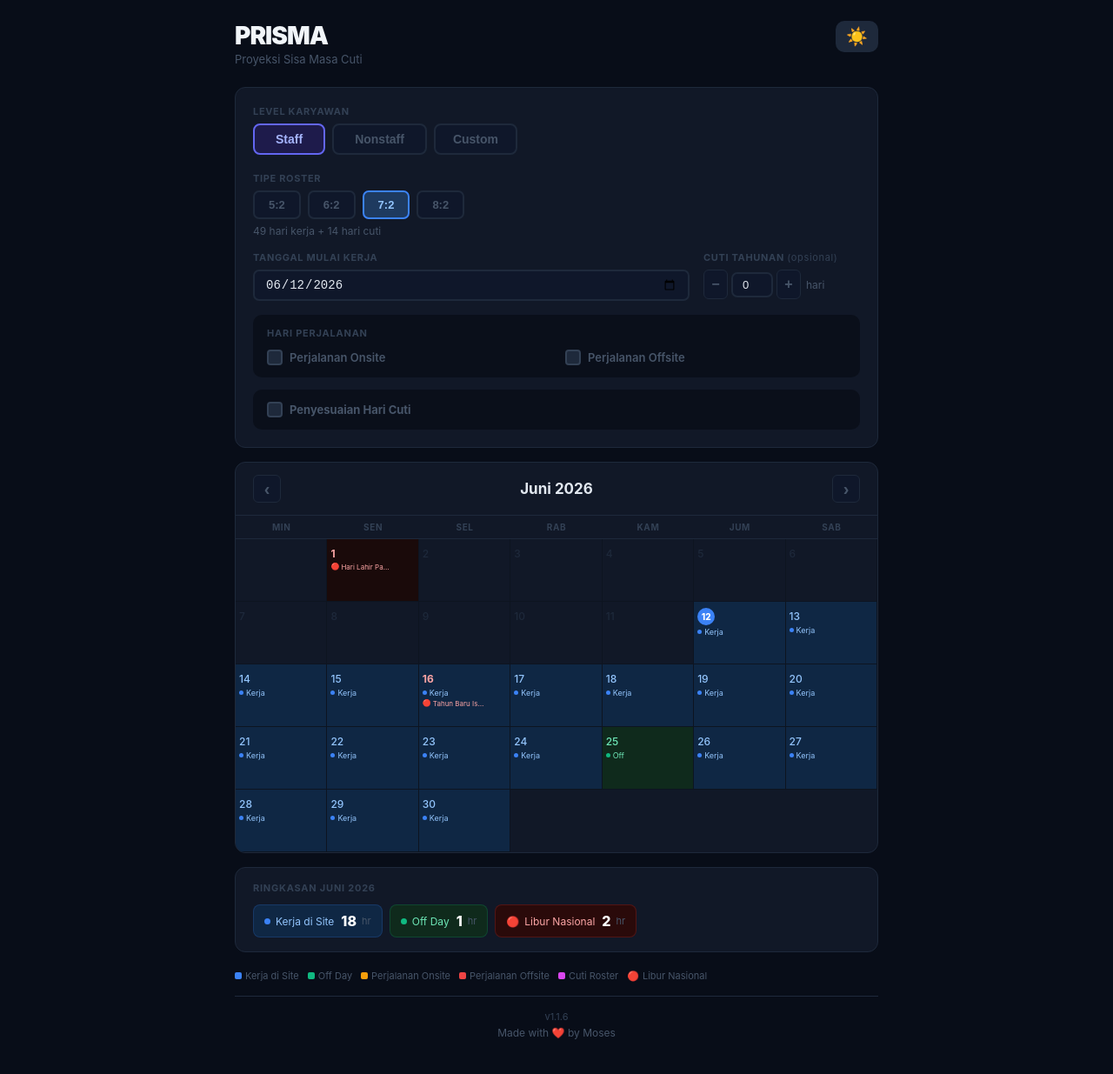
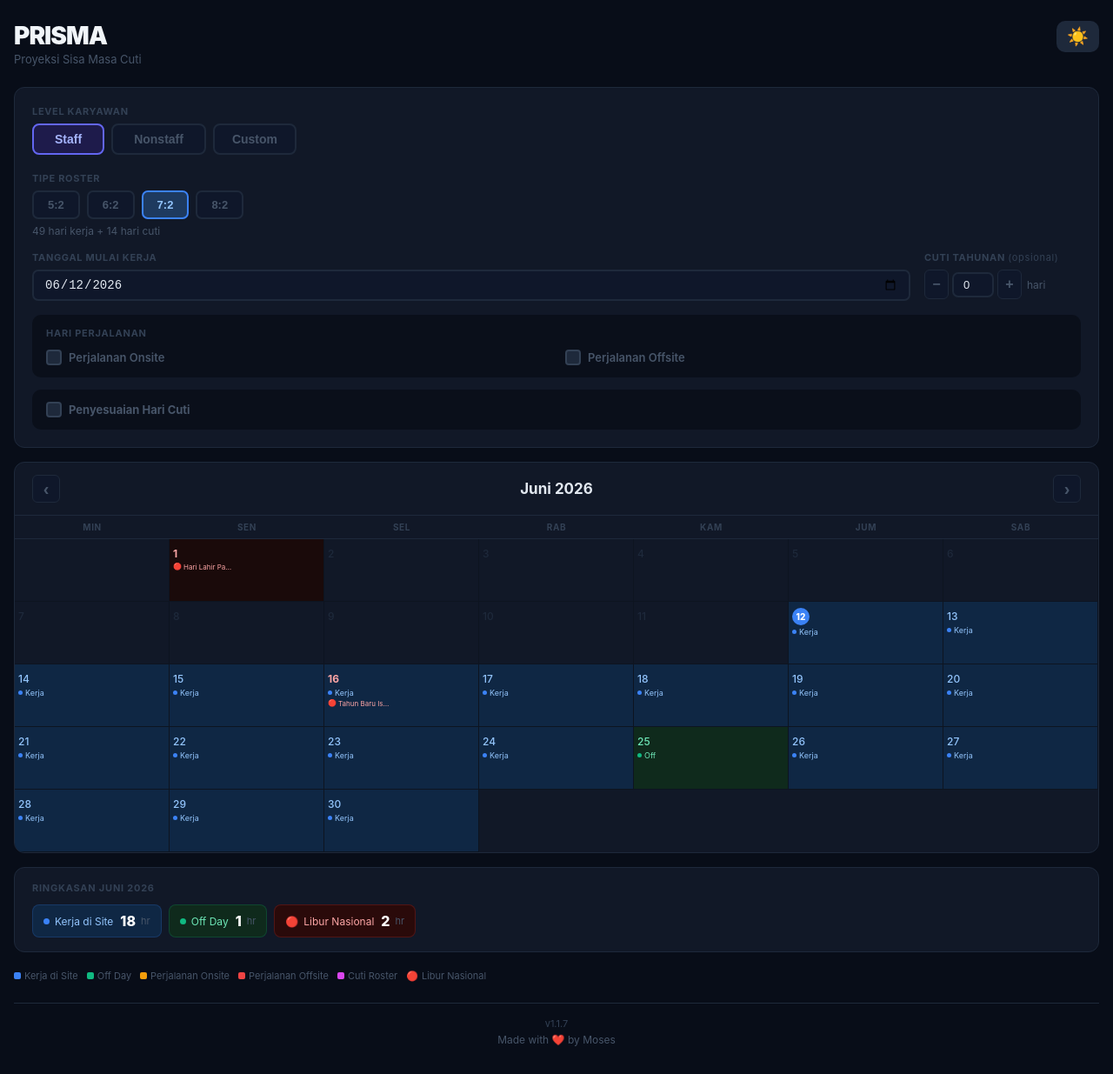
Before and after one commit to MosesOktavianus/roster-tambang, a React (Create React App) app: page / in a window 1280 px wide. Shown: the whole page at 87% size. Built offline with nearby package versions, Linux system fonts and the light colour scheme.

Commit message:
update V1.1.7 PRISMA

```diff
--- a/src/App.js
+++ b/src/App.js
@@ -1,6 +1,6 @@
 import { useState, useMemo } from "react";
 
-const APP_VERSION = "1.1.6";
+const APP_VERSION = "1.1.7";
 const APP_NAME = "PRISMA";
 const APP_DESC = "Proyeksi Sisa Masa Cuti";
 
@@ -326,7 +326,7 @@ export default function App() {
 
   return (
     <div style={{minHeight:"100vh", background:bg, color:text, fontFamily:"'Inter','Segoe UI',sans-serif", padding:"24px 16px", transition:"all 0.2s"}}>
-      <div style={{maxWidth:740, margin:"0 auto"}}>
+      <div style={{maxWidth:1280, margin:"0 auto"}}>
 
         {/* Header */}
         <div style={{display:"flex", justifyContent:"space-between", alignItems:"flex-start", marginBottom:24}}>
@@ -340,7 +340,11 @@ export default function App() {
           </button>
         </div>
 
-        {/* Config Card */}
+        {/* 2-col layout: left=config, right=calendar */}
+        <div className="prisma-layout">
+
+        {/* LEFT COLUMN — Config */}
+        <div className="prisma-left">
         <div style={{background:card, border:"1px solid "+border, borderRadius:12, padding:20, marginBottom:16}}>
 
           {/* Level Karyawan */}
@@ -547,6 +551,10 @@ export default function App() {
             )}
           </div>
         </div>
+        </div>{/* end prisma-left */}
+
+        {/* RIGHT COLUMN — Calendar + Stats + Legend */}
+        <div className="prisma-right">
 
         {/* Calendar */}
         <div style={{background:card, border:"1px solid "+border, borderRadius:12, overflow:"hidden", marginBottom:16}}>
@@ -664,8 +672,11 @@ export default function App() {
           </div>
         </div>
 
+        </div>{/* end prisma-right */}
+        </div>{/* end prisma-layout */}
+
         {/* Footer */}
-        <div style={{textAlign:"center", padding:"16px 0 8px", borderTop:"1px solid "+border}}>
+        <div style={{textAlign:"center", padding:"16px 0 8px", borderTop:"1px solid "+border, marginTop:8}}>
           <p style={{margin:0, fontSize:11, color:faint}}>{"v"}{APP_VERSION}</p>
           <p style={{margin:"4px 0 0", fontSize:12, color:muted}}>{"Made with ❤️ by Moses"}</p>
         </div>
```
